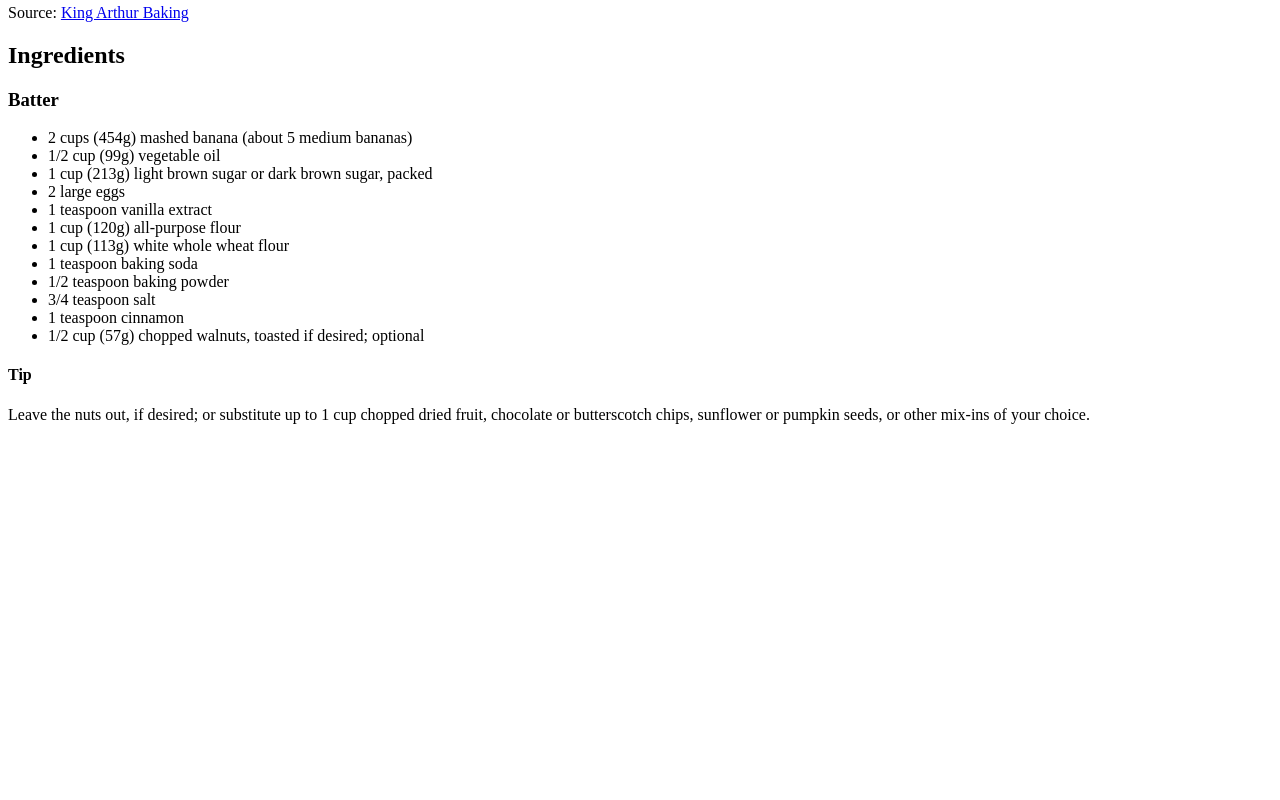
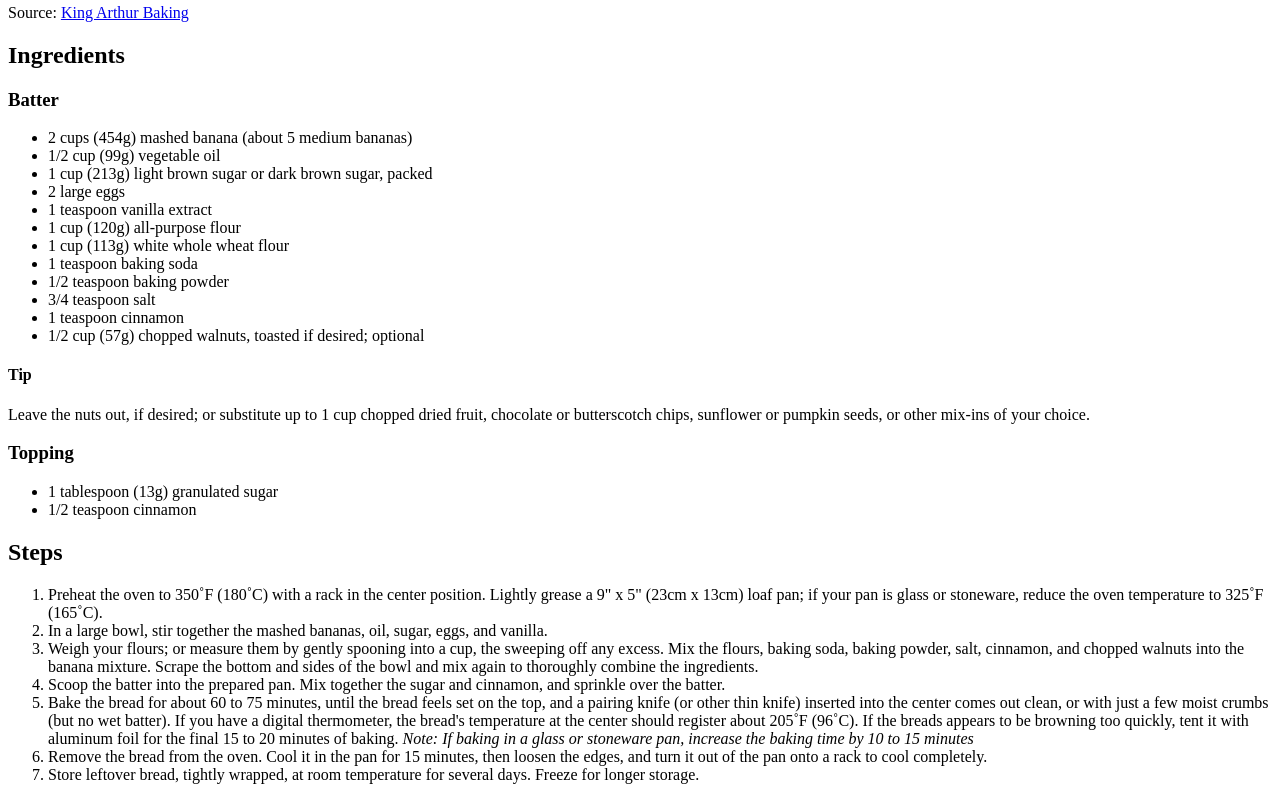
Before and after one commit to SabineEmden/odin-recipes, a plain HTML site: page recipes/banana-bread.html in a window 1280 px wide. Shown: the part 835-1635 px from the top of the page. Before the commit the page ends 1267 px from the top, so only its background shows below. Drawn offline with Linux system fonts and the light colour scheme.

Commit message:
add ingredients for batter and steps to recipe for banana bread

```diff
--- a/recipes/banana-bread.html
+++ b/recipes/banana-bread.html
@@ -30,5 +30,21 @@
   </ul>
   <h4>Tip</h4>
   Leave the nuts out, if desired; or substitute up to 1 cup chopped dried fruit, chocolate or butterscotch chips, sunflower or pumpkin seeds, or other mix-ins of your choice.
+  <h3>Topping</h3>
+  <ul>
+    <li>1 tablespoon (13g) granulated sugar</li>
+    <li>1/2 teaspoon cinnamon</li>
+  </ul>
+
+  <h2>Steps</h2>
+  <ol>
+    <li>Preheat the oven to 350˚F (180˚C) with a rack in the center position. Lightly grease a 9" x 5" (23cm x 13cm) loaf pan; if your pan is glass or stoneware, reduce the oven temperature to 325˚F (165˚C).</li>
+    <li>In a large bowl, stir together the mashed bananas, oil, sugar, eggs, and vanilla.</li>
+    <li>Weigh your flours; or measure them by gently spooning into a cup, the sweeping off any excess. Mix the flours, baking soda, baking powder, salt, cinnamon, and chopped walnuts into the banana mixture. Scrape the bottom and sides of the bowl and mix again to thoroughly combine the ingredients.</li>
+    <li>Scoop the batter into the prepared pan. Mix together the sugar and cinnamon, and sprinkle over the batter.</li>
+    <li>Bake the bread for about 60 to 75 minutes, until the bread feels set on the top, and a pairing knife (or other thin knife) inserted into the center comes out clean, or with just a few moist crumbs (but no wet batter). If you have a digital thermometer, the bread's temperature at the center should register about 205˚F (96˚C). If the breads appears to be browning too quickly, tent it with aluminum foil for the final 15 to 20 minutes of baking. <i>Note: If baking in a glass or stoneware pan, increase the baking time by 10 to 15 minutes</i></li>
+    <li>Remove the bread from the oven. Cool it in the pan for 15 minutes, then loosen the edges, and turn it out of the pan onto a rack to cool completely.</li>
+    <li>Store leftover bread, tightly wrapped, at room temperature for several days. Freeze for longer storage.</li>
+  </ol>
 </body>
 </html>
```
